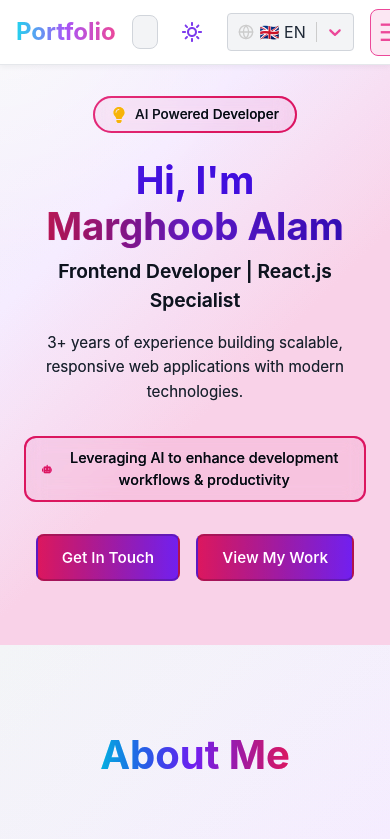
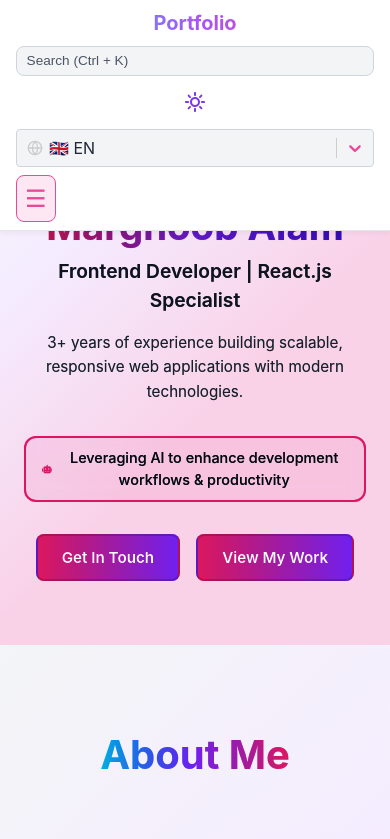
Before and after one commit to alammarghoob260/marghoobs_portfolio, a React (Vite) app: page / in a window 390 px wide. Shown: the top 839 px of the page. Built offline with nearby package versions, Linux system fonts and the light colour scheme.

Commit message:
Enhance Navbar styles for mobile optimization; adjust layout, font sizes, and padding for better responsiveness

```diff
--- a/src/components/Navbar/Navbar.common.css
+++ b/src/components/Navbar/Navbar.common.css
@@ -124,6 +124,7 @@
   transition: all 0.3s ease;
 }
 
+/* ✅ Desktop breakpoints */
 @media (min-width: 768px) {
   .navbar-links-desktop {
     display: flex;
@@ -149,3 +150,48 @@
     padding: 0 2.5rem;
   }
 }
+
+/* ✅ Mobile optimization */
+@media (max-width: 767px) {
+  .navbar-container {
+    flex-direction: column;
+    align-items: stretch;
+    height: auto;
+    padding: 0.5rem 1rem;
+    gap: 0.5rem;
+  }
+
+  .navbar-logo {
+    font-size: 1.25rem;
+    text-align: center;
+  }
+
+  .navbar-search {
+    justify-content: stretch;
+  }
+
+  .search-input {
+    max-width: 100%;
+    font-size: 0.85rem;
+    padding: 0.4rem 0.6rem;
+  }
+
+  .navbar-right {
+    flex-direction: column;
+    gap: 0.5rem;
+    align-items: stretch;
+  }
+
+  .theme-toggle {
+    align-self: center;
+  }
+
+  .language-switcher-select {
+    width: 100%;
+  }
+
+  .navbar-links-mobile .navbar-link {
+    font-size: 0.9rem;
+    padding: 0.6rem 0.75rem;
+  }
+}
```
